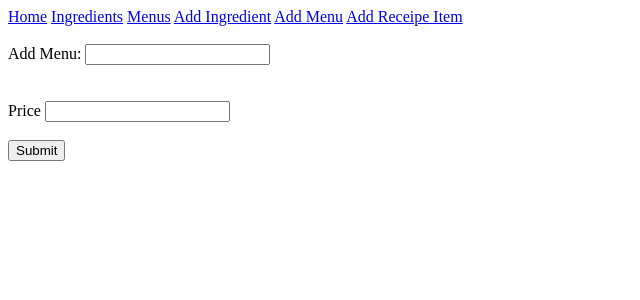
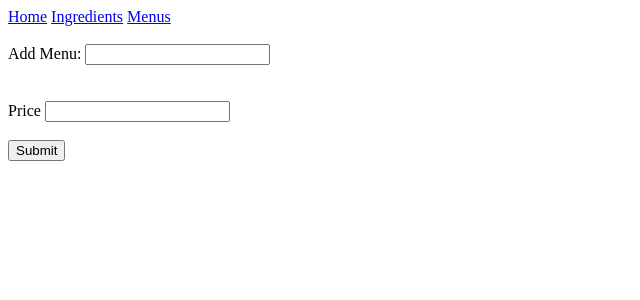
Before and after one commit to Sandrowue/DjangoMenuIngredient, a Django app: page /MenuIngredientMaster/addMenu in a window 1280 px wide. Shown: the top 300 px of the page, without its empty margins (0-640 px from the left). Run offline with Django 5.2, Linux system fonts and the light colour scheme.

Commit message:
new layout

```diff
--- a/capstone/MenuIngredientMaster/templates/MenuIngredientMaster/base.html
+++ b/capstone/MenuIngredientMaster/templates/MenuIngredientMaster/base.html
@@ -7,9 +7,6 @@
         <a href="{% url 'index' %}" class="active">Home</a>
         <a href="{% url 'ingredients' %}">Ingredients</a>
         <a href="{% url 'aviableMenus' %}">Menus</a>
-        <a href="{% url 'addIngredient'%}">Add Ingredient</a>
-        <a href="{% url 'addMenu' %}">Add Menu</a>
-        <a href="{% url 'addRecipeItem' %}">Add Receipe Item</a>
     </div>
     {% block content %}
     {% endblock %}
```
